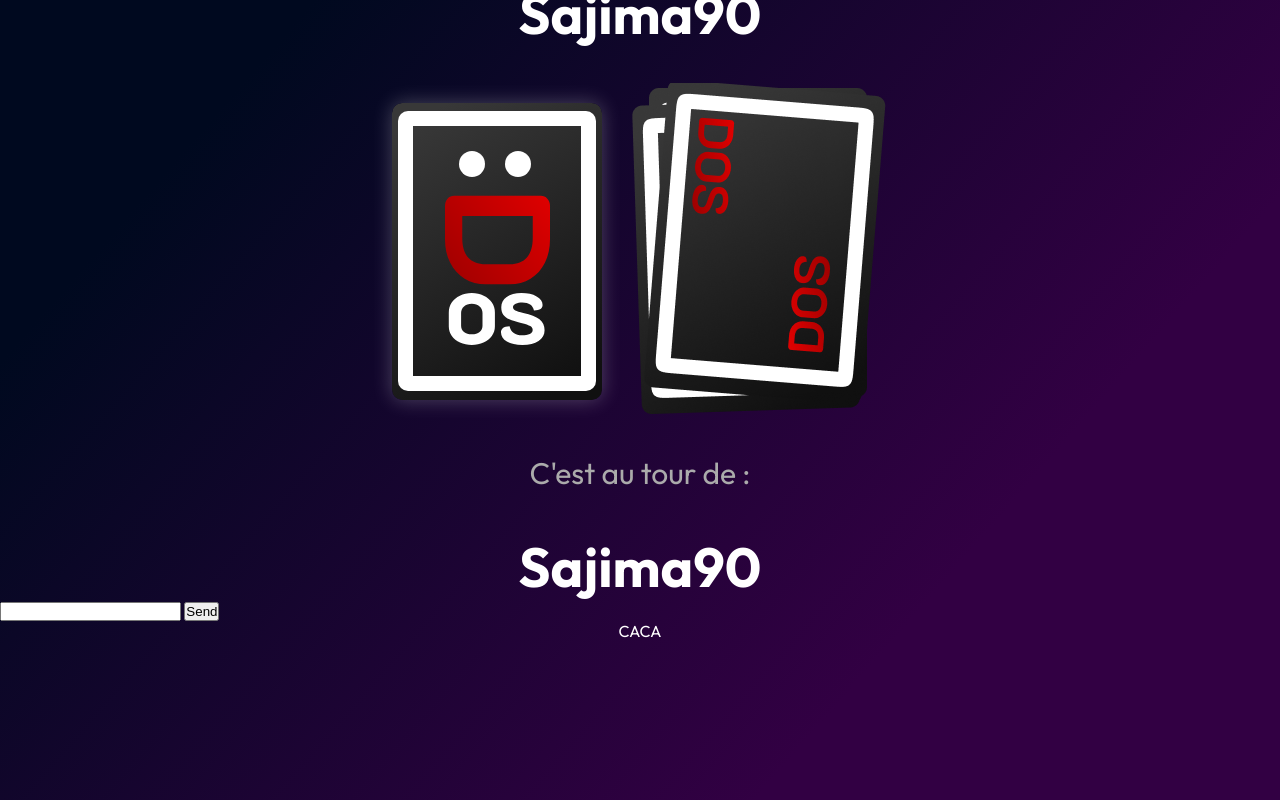
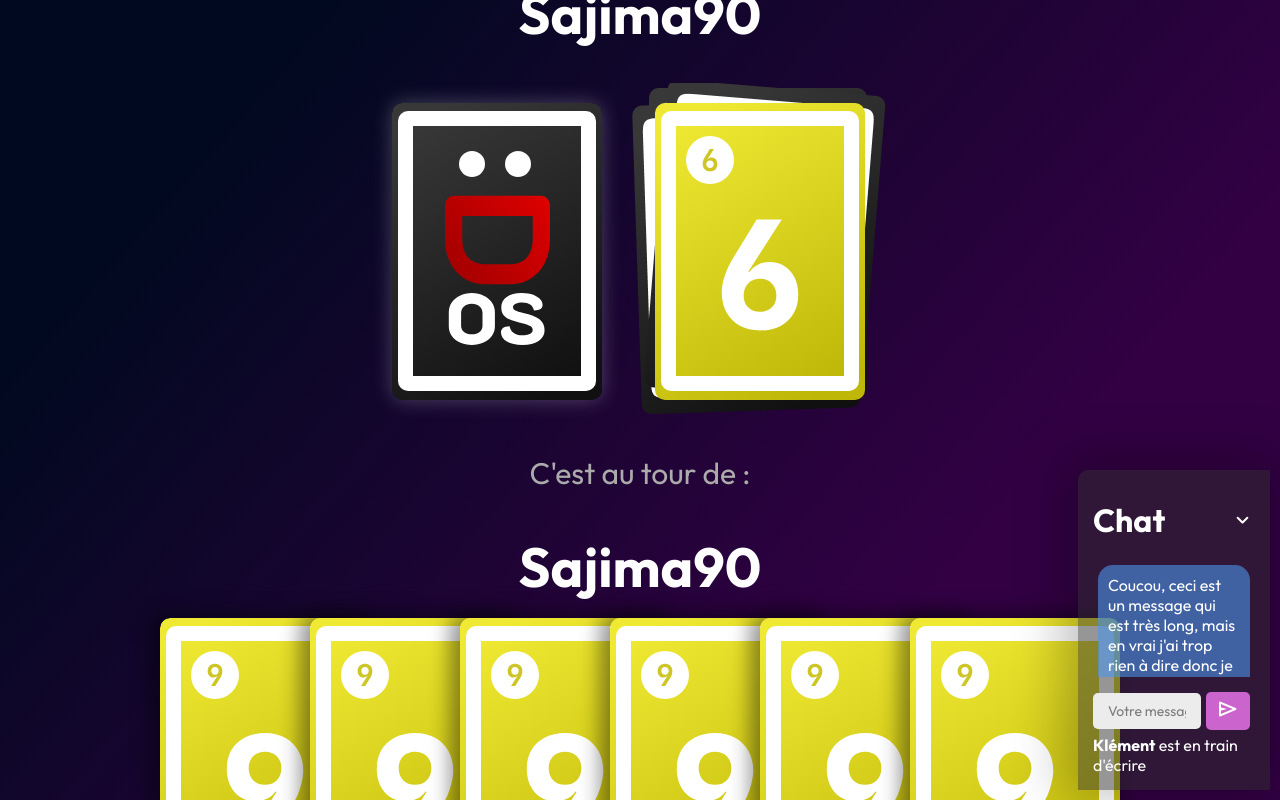
Before and after one commit to joeyczo/docker-sae203, a website with bundled scripts: page web/public/src/dos/dos.html in a window 1280 px wide. Built offline with nearby package versions, Linux system fonts and the light colour scheme; no server answers.

Commit message:
Ajout style chat

```diff
--- a/web/public/src/css/s2.css
+++ b/web/public/src/css/s2.css
@@ -1924,6 +1924,115 @@ body
     color: var(--gray);
     margin: 0 15px;
 }
+/* - Chat de Klément */
+.chat
+{
+    position: fixed;
+    bottom: 10px;
+    right: 10px;
+    display: flex;
+    flex-direction: column;
+    width: 15vw;
+    max-height: 40vh;
+    background: rgba(46,46,46,0.5);
+    padding: 15px;
+    border-radius: 10px 0 0 0;
+    box-shadow: -5px -5px 50px 10px rgba(0, 0, 0, 0.25);
+    overflow: hidden;
+    justify-content: end;
+}
+.chat header
+{
+    display: flex;
+    align-items: center;
+    justify-content: space-between;
+    padding: 15px 0;
+}
+.chat header span
+{
+    cursor: pointer;
+    transition: 0.4s;
+    font-size: 25px;
+}
+.c-closed header span
+{
+    transform: rotate(180deg);
+}
+.chat form
+{
+    display: flex;
+    align-items: center;
+    width: 100%;
+    margin: 15px 0 5px 0;
+}
+.chat form input
+{
+    width: 100%;
+    background: #ececec;
+    padding: 9px 15px;
+    border: none;
+    font-size: 14px;
+    font-family: 'Outfit', sans-serif;
+    border-radius: 5px;
+}
+.chat form input:focus
+{
+    outline: none;
+}
+.chat form input::placeholder
+{
+    color: #7C7C7C;
+}
+.chat form button
+{
+    background: #CC64CE;
+    color: white;
+    border: none;
+    padding: 5px 10px;
+    font-size: 14px;
+    font-family: 'Outfit', sans-serif;
+    border-radius: 5px;
+    cursor: pointer;
+    transition: 0.4s;
+    margin: 0 5px;
+}
+.chat .msg
+{
+    max-height: 23vh;
+    overflow: auto;
+}
+.chat .item
+{
+    display: flex;
+    flex-direction: column;
+    background: rgba(77, 149, 234, 0.6);
+    padding: 10px;
+    margin: 10px 5px;
+    border-radius: 15px 15px 15px 0;
+}
+.chat .self
+{
+    border-radius: 15px 15px 0 15px;
+    background: rgba(131, 131, 131, 0.6);
+}
+.chat .item .author
+{
+    font-size: 12px;
+    color: rgb(198, 198, 198);
+    max-width: 90%;
+    margin: 7px 0;
+    white-space: nowrap;
+    overflow: hidden;
+    text-overflow: ellipsis;
+}
+.chat form button:hover
+{
+    background: #780078;
+}
+.c-closed form, .c-closed .msg, .c-closed .act
+{
+    display: none;
+}
 
 
 
@@ -1998,12 +2107,22 @@ body
     }
     .dos .deck
     {
+        display: grid;
+        grid-template-columns: repeat(15000, 1fr);
+        justify-content: start;
+        overflow: auto;
         bottom: -25px;
         width: 100vw;
     }
     .dos .deck .cartes
     {
-        margin: 0px;
+        margin: 0px -15px;
+        width: 100px;
+        height: 142px;
+        background-size: 100% auto;
+    }
+    .dos .card .cartes .active
+    {
         width: 127px;
         height: 180px;
         background-size: 100% auto;
--- a/web/public/src/dos/dos.html
+++ b/web/public/src/dos/dos.html
@@ -23,7 +23,7 @@
 
         <div class="cartes">
 
-            <!--                <div class="active" style="background-image: url('../img/uno/jaune_6.svg')"></div>-->
+                            <div class="active" style="background-image: url('../img/uno/jaune_6.svg')"></div>
 
         </div>
 
@@ -34,6 +34,14 @@
     <h1 id="joueurQuiDoisJouer">Sajima90</h1>
 
     <div class="deck" >
+
+
+        <div id="c3" onclick="window.animCarteJeu(this.id)" class="cartes" style="background-image: url('../img/uno/jaune_9.svg');"></div>
+        <div id="c4" onclick="window.animCarteJeu(this.id)" class="cartes" style="background-image: url('../img/uno/jaune_9.svg');"></div>
+        <div id="c5" onclick="window.animCarteJeu(this.id)" class="cartes" style="background-image: url('../img/uno/jaune_9.svg');"></div>
+        <div onclick="window.animCarteJeu(this.id)" class="cartes" style="background-image: url('../img/uno/jaune_9.svg');"></div>
+        <div onclick="window.animCarteJeu(this.id)" class="cartes" style="background-image: url('../img/uno/jaune_9.svg');"></div>
+        <div onclick="window.animCarteJeu(this.id)" class="cartes" style="background-image: url('../img/uno/jaune_9.svg');"></div>
 
         <!--            <div id="c3" onclick="window.animCarteJeu(this.id)" class="cartes" style="background-image: url('../img/uno/jaune_9.svg');"></div>-->
 
@@ -76,12 +84,44 @@
 
 <div class="chat">
 
-    <ul id="messages"></ul>
+    <header>
+
+        <h1>Chat</h1>
+
+        <span class="material-symbols-rounded">expand_more</span>
+
+    </header>
+
+    <div class="msg">
+
+        <div class="item">
+
+            <div class="cnt">Coucou, ceci est un message qui est très long, mais en vrai j'ai trop rien à dire donc je dit juste que j'ai rein à dire donc voilà donc</div>
+
+            <div class="author">C'est aussi un prenom très long parce que je suis chiant</div>
+
+        </div>
+
+        <div class="item self">
+
+            <div class="cnt">Coucou, ceci est un message qui est très long, mais en vrai j'ai trop rien à dire donc je dit juste que j'ai rein à dire donc voilà donc</div>
+
+            <div class="author">C'est aussi un prenom très long parce que je suis chiant</div>
+
+        </div>
+
+    </div>
 
     <form id="form" action="">
-        <input id="input" autocomplete="off"/>
-        <button>Send</button>
+        <input placeholder="Votre message" id="input" autocomplete="off"/>
+        <button><span class="material-symbols-rounded">send</span></button>
     </form>
+
+    <div id="ecrit" class="act">
+
+        <p><b>Klément</b> est en train d'écrire</p>
+
+    </div>
 
 </div>
 
```
